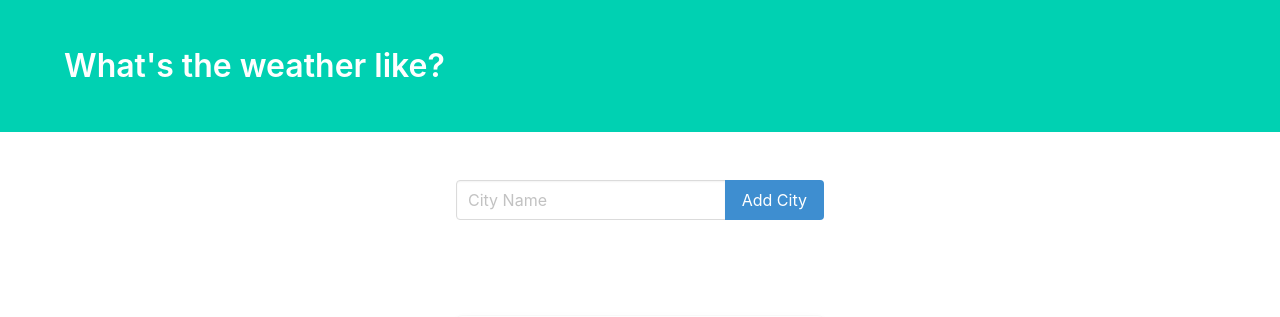
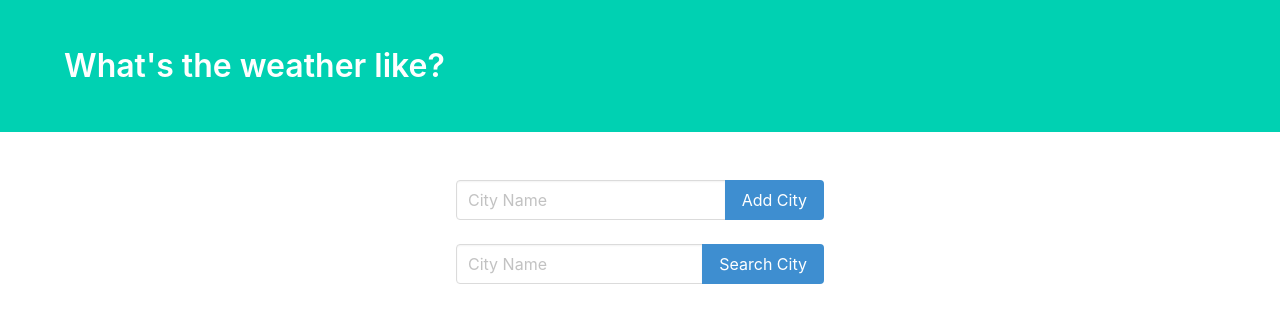
Before and after one commit to smbd1368/django-meteo, a Django app: page / in a window 1280 px wide. Shown: the top 317 px of the page. Run offline with Django 3.2, Linux system fonts and the light colour scheme; data comes from the database, SQL or seed files in the repository; data that the repository does not hold is empty; some libraries are stand-ins or nearby versions.

Commit message:
Adding search bar

```diff
--- a/weather_project/weather_app/forms.py
+++ b/weather_project/weather_app/forms.py
@@ -1,5 +1,5 @@
 from typing import Text
-from django.forms import ModelForm, TextInput, widgets
+from django.forms import ModelForm, TextInput, models, widgets
 from .models import City
 
 class CityForm(ModelForm):
--- a/weather_project/weather_app/templates/weather_template.html
+++ b/weather_project/weather_app/templates/weather_template.html
@@ -33,6 +33,25 @@
                             <div class="control">
                                 <button type="submit" class="button is-info">
                                     Add City
+                                </button>
+                            </div>
+                        </div>
+                    </form>
+                </div>
+            </div>
+
+
+            <div class="columns">
+                <div class="column is-offset-4 is-4">
+                    <form method="POST">
+                        {% csrf_token %}
+                        <div class="field has-addons">
+                            <div class="control is-expanded">
+                                {{ form.name }}
+                            </div>
+                            <div class="control">
+                                <button type="submit" class="button is-info">
+                                    Search City
                                 </button>
                             </div>
                         </div>
```
